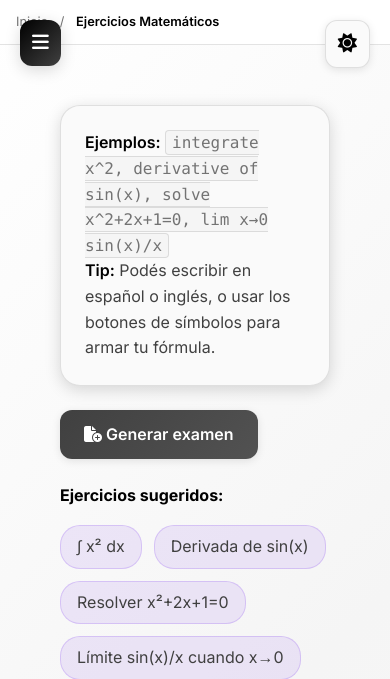
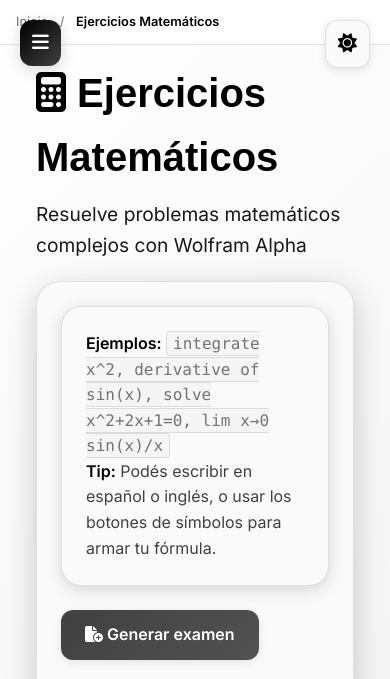
Before and after one commit to Bautiballatore/Focus, a Flask app: page /wolfram in a window 390 px wide; the page is wider, and only the part inside the window is pictured. Shown: the top 679 px of that part. Run offline with Flask 3, Linux system fonts and the light colour scheme; a user stored in the database is signed in.

Commit message:
Revert "Remove: Eliminar título 'Ejercicios Matemáticos' de wolfram.html"
This reverts commit 2fc1636c558a1d33fae1d6aced52353894ecf4b9.

```diff
--- a/Templates/wolfram.html
+++ b/Templates/wolfram.html
@@ -11,6 +11,28 @@
 <link rel="stylesheet" href="https://cdnjs.cloudflare.com/ajax/libs/font-awesome/6.4.0/css/all.min.css">
 <style>
     /* Estilos específicos para la página de Wolfram */
+    .page-header {
+        text-align: center;
+        margin-bottom: 40px;
+        padding: 20px;
+        background: var(--bg-section);
+        border-radius: 15px;
+        backdrop-filter: blur(10px);
+        border: 1px solid var(--border-subtle);
+    }
+
+    .page-title {
+        color: var(--primary);
+        font-size: 2.5rem;
+        margin-bottom: 10px;
+        font-family: 'Montserrat', Arial, sans-serif;
+    }
+
+    .page-subtitle {
+        color: var(--text-light);
+        font-size: 1.2rem;
+        opacity: 0.9;
+    }
 
     .container {
         max-width: 1200px;
@@ -321,6 +343,10 @@
         .container {
             margin: 40px auto;
         }
+        .page-header {
+            margin-left: 40px;
+            margin-right: 40px;
+        }
     }
 
     @media (max-width: 768px) {
@@ -328,11 +354,24 @@
             margin: 20px;
             padding: 24px;
         }
+        .page-header {
+            margin-left: 20px;
+            margin-right: 20px;
+        }
     }
 </style>
 {% endblock %}
 
 {% block content %}
+<!-- Page Header -->
+<div class="page-header">
+    <h1 class="page-title">
+        <i class="fa-solid fa-calculator"></i> Ejercicios Matemáticos
+    </h1>
+    <p class="page-subtitle">
+        Resuelve problemas matemáticos complejos con Wolfram Alpha
+    </p>
+</div>
 
 <div class="container">
     <div class="sugerencias">
```
